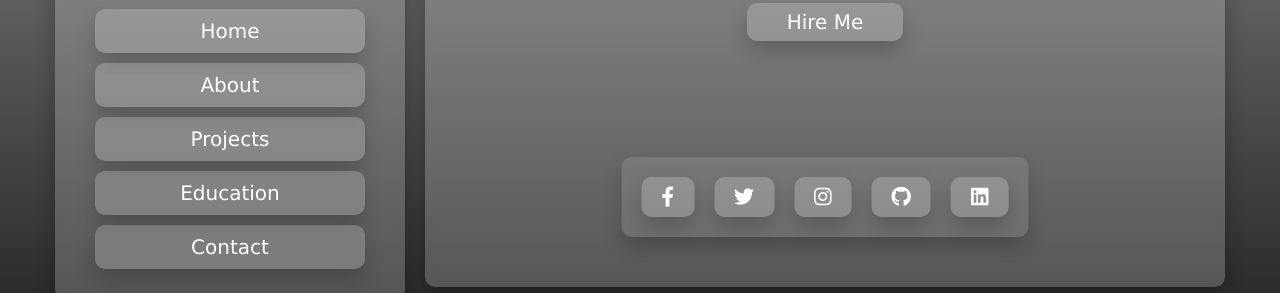
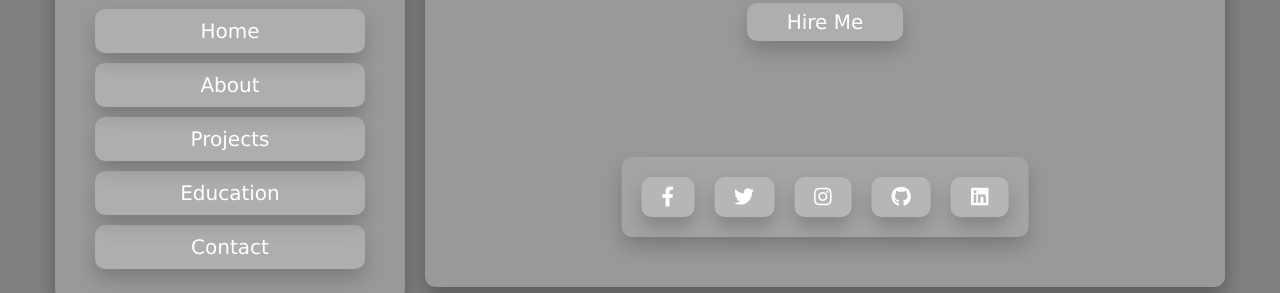
Before and after one commit to AswinSenthilKumar/Portfolio, a plain HTML site: page index.html in a window 1280 px wide. Shown: the part 348-641 px from the top of the page. Drawn offline with nearby package versions, Linux system fonts and the light colour scheme.

Commit message:
Update style.css

```diff
--- a/style.css
+++ b/style.css
@@ -19,7 +19,7 @@ body{
     display: flex;
     align-items: flex-start;
     justify-content: space-between;
-    background:linear-gradient(#999, #111);
+    background-color:grey;
     padding:5.5rem;
 }
 
```
